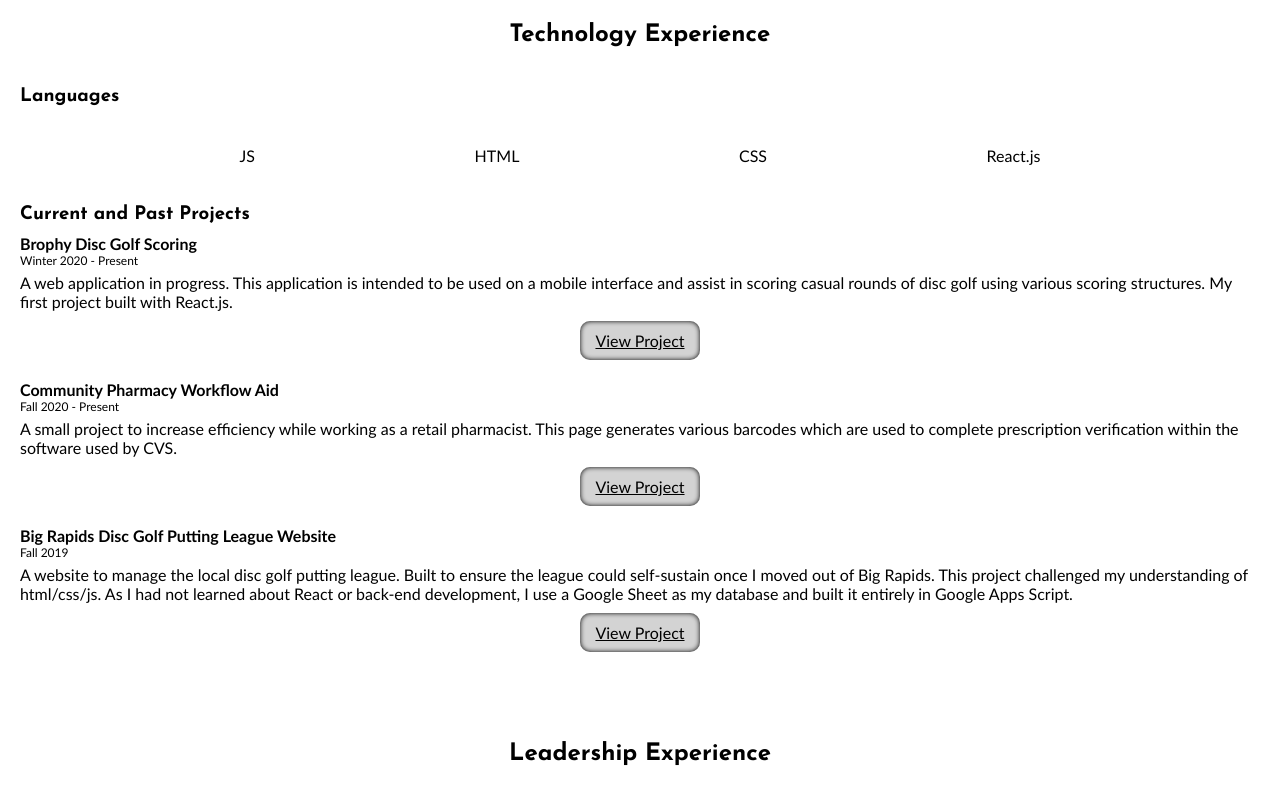
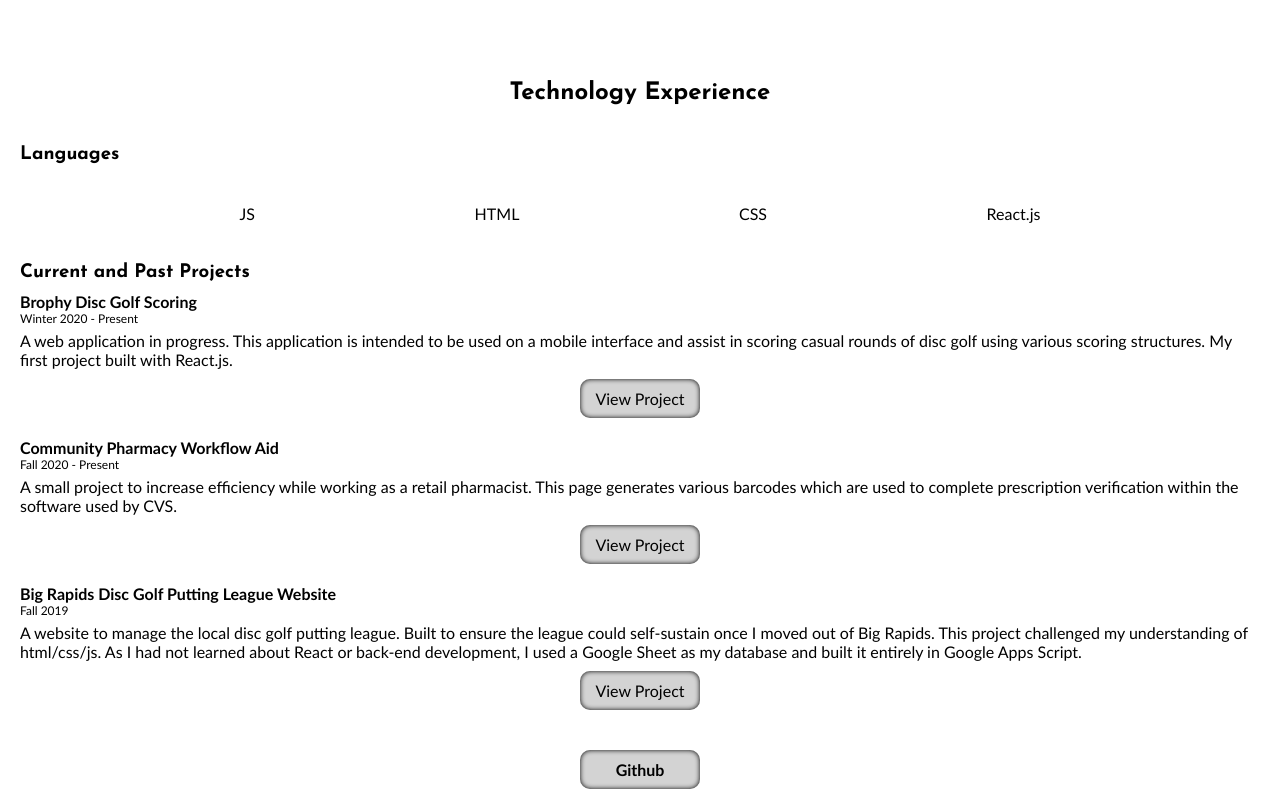
Before and after one commit to brophy57473/brophy57473.github.io, a plain HTML site: page index.html in a window 1280 px wide. Shown: the part 2004-2807 px from the top of the page. Drawn offline with nearby package versions, Linux system fonts and the light colour scheme.

Commit message:
add github to tech and objective to about me

```diff
--- a/public/css/info.css
+++ b/public/css/info.css
@@ -11,9 +11,8 @@
   font-size: 12px;
   margin-bottom: 5px;
 }
-.rotations span{
+.rotations span {
   font-weight: bold;
-
 }
 .job-text h3 {
   display: inline;
@@ -28,14 +27,31 @@
   justify-content: space-evenly;
   padding: 20px;
 }
+.github {
+  text-align: center;
+  margin: 40px 0px 10px;
+  width: 100%;
+}
+.github a {
+  font-weight: bold;
+  text-decoration: none;
+  display: block;
+  text-align: center;
+  margin: 20px auto;
+  background-color: lightgrey;
+  border-radius: 10px;
+  box-shadow: 0 0 5px black inset;
+  width: 100px;
+  padding: 10px;
+}
 #projects-title {
   margin-bottom: 0px;
 }
 .projects li {
   margin: 10px 20px 20px;
 }
-.projects a{
-    text-decoration: underline;
+.projects a {
+  text-decoration: none;
   display: block;
   text-align: center;
   margin: 10px auto;
--- a/public/js/index.js
+++ b/public/js/index.js
@@ -6,9 +6,10 @@ const data = {
         email: 'rbrophy@att.net'
          },
     summary: {
-        'Patient Education': 'Educate patients using common terminology, have received positive feedback from patients and peers regarding knowledge and care.',
+        'Aspiring Developer': 'Strong interest and aptitude in software development aspiring to be a contributing member of a development team that improves the practice of pharmacy.',
         'Time Management': 'Experience filling an average of 350 prescriptions per day as the only pharmacist on staff while managing 2-4 pharmacy technicians. From October-November 2020, administered approximately 50 flu shots per day while maintaining the normal workload of the pharmacy.',
-        'Team Leadership': 'Provide on-the-job education and training to new technicians to improve overall workflow and patient satisfaction.'
+        'Team Leadership': 'Provide on-the-job education and training to new technicians to improve overall workflow and patient satisfaction.',
+        'Patient Education': 'Educate patients using common terminology, have received positive feedback from patients and peers regarding knowledge and care.'
     },
     education: {
         where: 'Ferris State University',
@@ -70,7 +71,8 @@ const data = {
     ],
     tech: {
         languages: ['JS','HTML','CSS','React.js'],
-        github: '',
+        github: '@brophy57473',
+        githubSRC: 'https://github.com/brophy57473',
         projects: {
             alternativeScoring: {
                 what: 'Brophy Disc Golf Scoring',
@@ -89,7 +91,7 @@ const data = {
                 when: 'Fall 2019',
                 src: 'https://script.google.com/macros/s/AKfycbxmmTUj6aW09eFcgykMUF6LwvX02PDDu3WZsxNJAESX5Bu7fQ/exec',
                 srcAlternative: 'https://script.google.com/macros/s/AKfycbwaKvQxX2f7hxaek3qFZAtqe_SCh02ck9bmflbXk-jZ-MEkLA/exec',
-                summary: 'A website to manage the local disc golf putting league. Built to ensure the league could self-sustain once I moved out of Big Rapids. This project challenged my understanding of html/css/js. As I had not learned about React or back-end development, I use a Google Sheet as my database and built it entirely in Google Apps Script.',
+                summary: 'A website to manage the local disc golf putting league. Built to ensure the league could self-sustain once I moved out of Big Rapids. This project challenged my understanding of html/css/js. As I had not learned about React or back-end development, I used a Google Sheet as my database and built it entirely in Google Apps Script.',
             }
         }
     },
@@ -254,7 +256,7 @@ $(function(){
         `<li><h4>${techProjects[proj].what}</h4>
         <div class="sub-info">${techProjects[proj].when}</div>
         <div>${techProjects[proj].summary}</div>
-        <a href=${techProjects[proj].src}>View Project</a>
+        <a href=${techProjects[proj].src} target="_blank">View Project</a>
         </li>`
     }
 
@@ -262,11 +264,12 @@ $(function(){
         `<div class='languages'><h3>Languages</h3>
             <ul>${languagesList}</ul>
         </div>
-        <div class='github'>${tech.github}</div>
         <div class='projects'>
             <h3 id='projects-title'>Current and Past Projects</h3>
             <ul>${techProjectsList}</ul>
-        </div>`
+        </div>
+        <div class='github'><a href=${tech.githubSRC} target="_blank">Github</a></div>
+        `
     );
 
 
```
Lines whose indentation alone changed are shown as unchanged.
